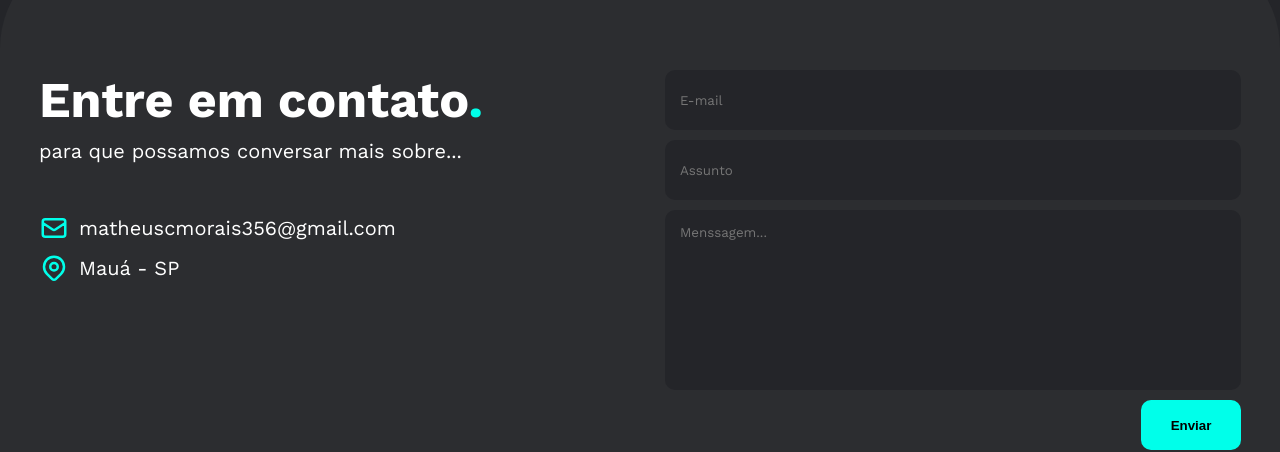
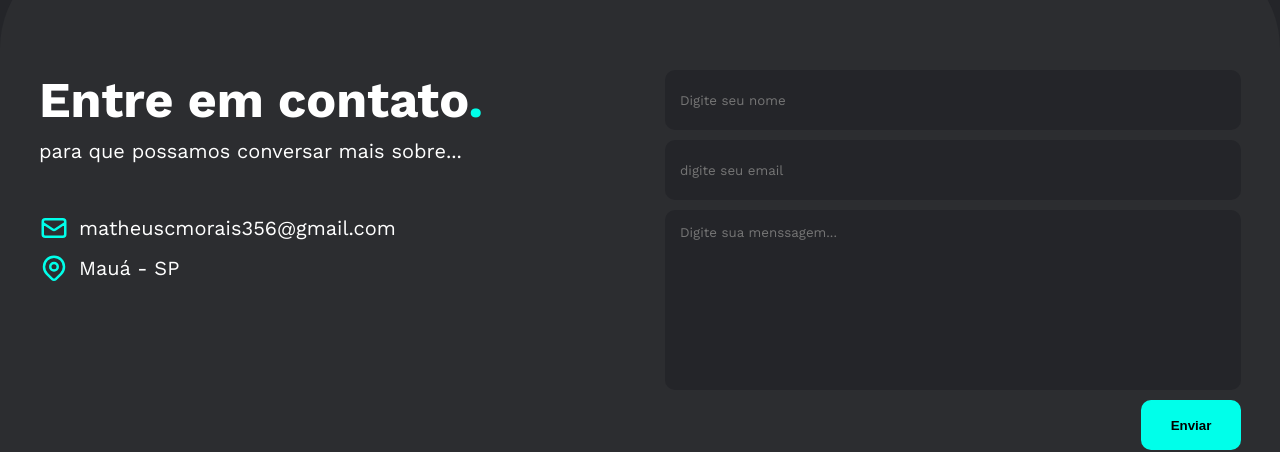
Before and after one commit to matheuscmorais356/Portfolio, a React (Create React App) app: page / in a window 1280 px wide. Shown: the part 3607-4059 px from the top of the page. Built offline with nearby package versions, Linux system fonts and the light colour scheme.

Commit message:
Fazendo a configuração do form de contato com o stacic form para enviar os dados do formulário para o email

```diff
--- a/src/App.js
+++ b/src/App.js
@@ -1,8 +1,7 @@
 import './App.css';
+
 import About from './components/About/About';
 import Contact from './components/Contact/Contact';
-
-// Components
 import Home from './components/Home/Home';
 import Navbar from './components/Navbar/Navbar';
 import Projects from './components/Projects/Projects';
--- a/src/components/Contact/Contact.js
+++ b/src/components/Contact/Contact.js
@@ -26,11 +26,14 @@ const Contact = () => {
             </div>
           </div>
           <div className="contact-form">
-            <form action="" className="contact__form">
-              <input type="text" className="contact__input" placeholder="E-mail" required/>
-              <input type="text" className="contact__input" placeholder="Assunto" required/>
-              <textarea className="contact__textarea" cols="30" rows="10"  placeholder="Menssagem..." required />
+            <form className="contact__form" action="https://api.staticforms.xyz/submit" method="post" >
+              <input className="contact__input" type="text" name="name" placeholder="Digite seu nome" autoComplete="off" required/>
+              <input className="contact__input" type="text" name="email" placeholder="digite seu email" autoComplete="off" required/>
+              <textarea className="contact__textarea" cols="30" rows="10" name="message" placeholder="Digite sua menssagem..." required />
               <button className="contact-form__btn" type="submit">Enviar</button>
+
+              <input type="hidden" name="accessKey" value="42284c99-4db2-4731-8774-1e85dbb9076d" />
+              <input type="hidden" name="redirectTo" value="http://localhost:3000/#contact" />
             </form>
           </div>
         </div>
```
